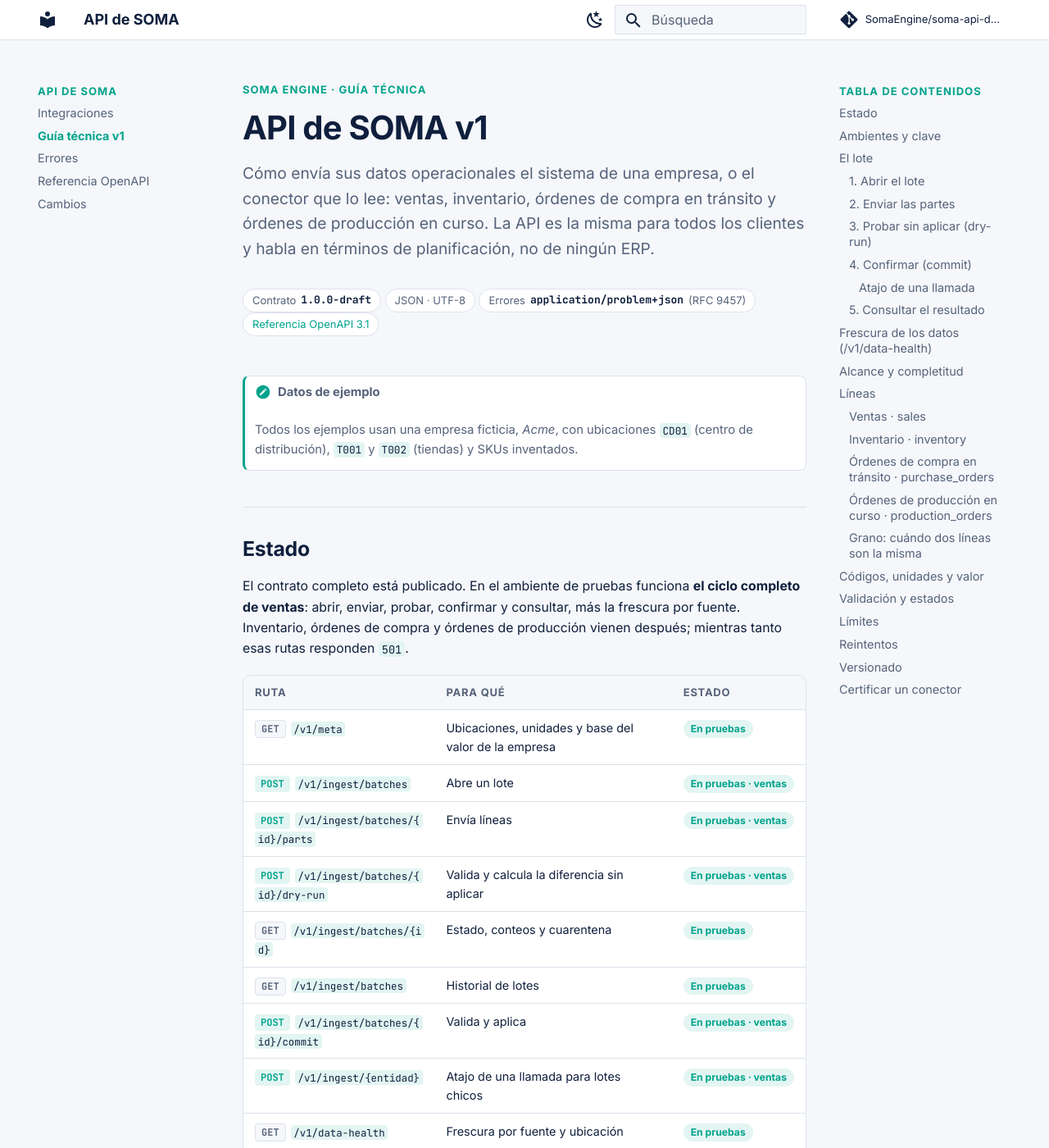
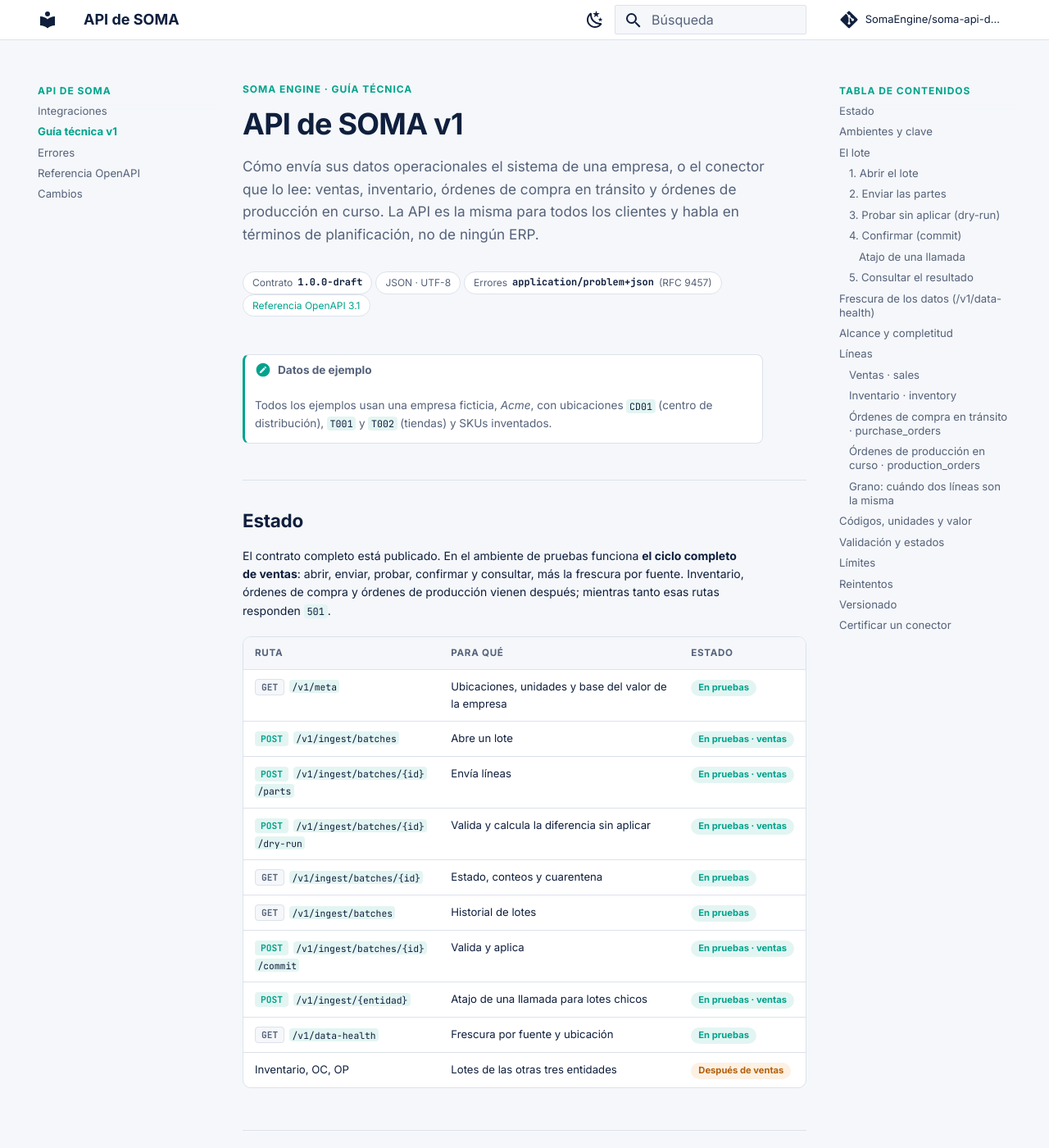
Before and after one commit to SomaEngine/soma-api-docs, an MkDocs documentation site: the page built from docs/guia/v1.md, in a window 1280 px wide and 1400 px high. Shown: the whole window at 82% size. Built offline with MkDocs 1.6.1 and Material for MkDocs 9.7.7, drawn with Linux system fonts in a browser that asks for light colours; comment, search, counter and statistics services are not loaded.

Commit message:
style: letra ~1,5 px más chica en todo el sitio (cuerpo 14px, h1 36px, h2 22px)
Co-Authored-By: Claude Opus 5.5 <noreply@anthropic.com>

```diff
--- a/docs/assets/soma.css
+++ b/docs/assets/soma.css
@@ -1,6 +1,7 @@
 /* Estilo SOMA sobre Material: los mismos tokens que la guía técnica original (teal + navy,
    Inter + JetBrains Mono, escala de tamaños). Material usa html { font-size: 125% } (1rem = 20px),
-   así que los tamaños de la guía (rem de 16px) van aquí multiplicados por 0,8. */
+   así que los tamaños de la guía (rem de 16px) van aquí multiplicados por 0,8, y luego ~1,5 px
+   más chicos en todo (Lorena, 16-nov: la letra se veía muy grande). */
 :root {
   --soma-bg: #F5F7FA;
   --soma-surface: #FFFFFF;
@@ -75,27 +76,27 @@ body { background: var(--soma-bg); }
 
 /* ── Tipografía (escala de la guía: 0,9875 / 1,2 / 1,55 / 2,5 rem de 16px) ── */
 .md-typeset {
-  font-size: 0.79rem;            /* 15,8px */
+  font-size: 0.7rem;             /* 14px */
   line-height: 1.6;
   color: var(--soma-ink);
 }
 .md-typeset h1, .md-typeset h2, .md-typeset h3 { color: var(--soma-ink); line-height: 1.2; text-wrap: balance; }
 .md-typeset h1 {
-  font-size: clamp(1.52rem, 3.2vw, 2rem);   /* hasta 40px */
+  font-size: clamp(1.4rem, 3vw, 1.8rem);    /* hasta 36px */
   font-weight: 700;
   letter-spacing: -0.02em;
   margin: 0 0 0.8rem;
 }
 .md-typeset h2 {
-  font-size: 1.24rem;            /* 24,8px */
+  font-size: 1.12rem;            /* 22,4px */
   font-weight: 700;
   letter-spacing: -0.01em;
   margin: 2.2rem 0 0.9rem;
   padding-top: 1.8rem;
   border-top: 1px solid var(--soma-line);
 }
-.md-typeset h3 { font-size: 0.96rem; font-weight: 600; margin: 1.6rem 0 0.6rem; }
-.md-typeset h4 { font-size: 0.8rem; font-weight: 600; }
+.md-typeset h3 { font-size: 0.86rem; font-weight: 600; margin: 1.6rem 0 0.6rem; }
+.md-typeset h4 { font-size: 0.72rem; font-weight: 600; }
 .md-typeset p, .md-typeset ul, .md-typeset ol { max-width: 70ch; }
 .md-typeset a { color: var(--soma-teal); }
 .md-typeset a:hover { color: var(--soma-ink); }
@@ -103,7 +104,7 @@ body { background: var(--soma-bg); }
 
 /* Cabecera de página: eyebrow, lead y chips */
 .md-typeset .eyebrow {
-  font-size: 0.65rem;            /* 13px */
+  font-size: 0.6rem;             /* 12px */
   text-transform: uppercase;
   letter-spacing: 0.08em;
   font-weight: 600;
@@ -111,7 +112,7 @@ body { background: var(--soma-bg); }
   margin: 0 0 0.6rem;
 }
 .md-typeset .lead {
-  font-size: 0.96rem;            /* 19,2px */
+  font-size: 0.86rem;            /* 17,2px */
   color: var(--soma-muted);
   max-width: 62ch;
   margin: 0 0 0.9rem;
@@ -119,7 +120,7 @@ body { background: var(--soma-bg); }
 .md-typeset .meta { display: flex; flex-wrap: wrap; gap: 0.4rem; margin: 0 0 1.6rem; }
 .md-typeset .chip {
   display: inline-flex; align-items: center; gap: 0.3rem;
-  font-size: 0.65rem; color: var(--soma-muted);
+  font-size: 0.6rem; color: var(--soma-muted);
   border: 1px solid var(--soma-line); border-radius: 999px;
   padding: 0.15rem 0.55rem; background: var(--soma-surface);
 }
@@ -139,7 +140,7 @@ body { background: var(--soma-bg); }
   color: var(--soma-code-ink);
   border-radius: 10px;
   padding: 0.8rem 0.9rem;
-  font-size: 0.65rem;            /* 13px */
+  font-size: 0.6rem;             /* 12px */
   line-height: 1.6;
   overflow-wrap: normal;
 }
@@ -157,7 +158,7 @@ body { background: var(--soma-bg); }
 .md-typeset table:not([class]) {
   display: table;
   width: 100%;
-  font-size: 0.72rem;            /* 14,4px */
+  font-size: 0.66rem;            /* 13,2px */
   border: 1px solid var(--soma-line);
   border-radius: 10px;
   background: var(--soma-surface);
@@ -167,7 +168,7 @@ body { background: var(--soma-bg); }
   box-shadow: none;
 }
 .md-typeset table:not([class]) th {
-  font-size: 0.65rem;
+  font-size: 0.58rem;
   text-transform: uppercase;
   letter-spacing: 0.06em;
   color: var(--soma-muted);
@@ -190,13 +191,13 @@ body { background: var(--soma-bg); }
 
 /* Métodos HTTP y estados */
 .md-typeset .method {
-  font-family: var(--md-code-font-family); font-size: 0.6rem; font-weight: 600;
+  font-family: var(--md-code-font-family); font-size: 0.56rem; font-weight: 600;
   padding: 0.1rem 0.35rem; border-radius: 4px; margin-right: 0.3rem;
 }
 .md-typeset .m-post { background: var(--soma-teal-soft); color: var(--soma-teal); }
 .md-typeset .m-get { background: var(--soma-bg); color: var(--soma-muted); border: 1px solid var(--soma-line); }
 .md-typeset .st {
-  display: inline-block; font-size: 0.61rem; font-weight: 600;
+  display: inline-block; font-size: 0.56rem; font-weight: 600;
   border-radius: 999px; padding: 0.05rem 0.45rem; white-space: nowrap;
 }
 .md-typeset .st.ok { background: var(--soma-teal-soft); color: var(--soma-teal); }
@@ -205,7 +206,7 @@ body { background: var(--soma-bg); }
 
 /* ── Notas (admonitions) como la caja .note de la guía ──────────────────── */
 .md-typeset .admonition, .md-typeset details {
-  font-size: 0.74rem;
+  font-size: 0.68rem;
   border: 1px solid var(--soma-line);
   border-left: 3px solid var(--soma-teal);
   border-radius: 8px;
@@ -226,8 +227,8 @@ body { background: var(--soma-bg); }
 .md-typeset .admonition.danger .admonition-title::before { background-color: var(--soma-warn); }
 
 /* ── Navegación lateral e índice: gris, activo en teal, eyebrow en teal ── */
-.md-nav { font-size: 0.72rem; }
-.md-nav__title { color: var(--soma-teal); text-transform: uppercase; letter-spacing: 0.08em; font-size: 0.65rem; font-weight: 600; }
+.md-nav { font-size: 0.66rem; }
+.md-nav__title { color: var(--soma-teal); text-transform: uppercase; letter-spacing: 0.08em; font-size: 0.6rem; font-weight: 600; }
 .md-nav__link { color: var(--soma-muted); }
 .md-nav__link:hover, .md-nav__link:focus { color: var(--soma-ink); }
 .md-nav__link--active, .md-nav__item .md-nav__link--active { color: var(--soma-teal); font-weight: 600; }
```
